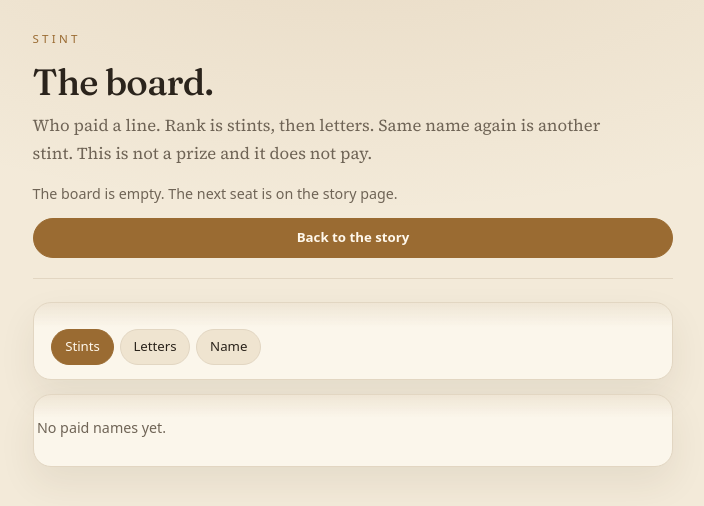
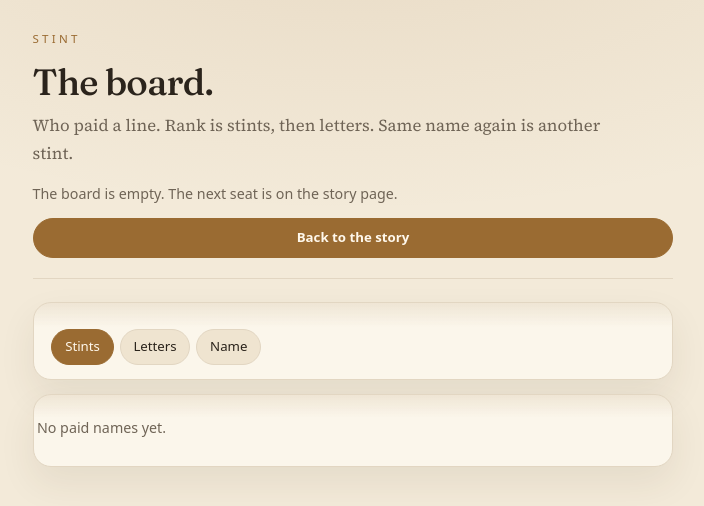
Before and after one commit to enigma-1111/stint, a website: page board.html in a window 1280 px wide. Shown: the whole page, without its empty margins (287-991 px from the left). Drawn offline with Linux system fonts and the light colour scheme; no server answers.

Commit message:
Board copy: drop the prize line.

```diff
--- a/board.html
+++ b/board.html
@@ -7,10 +7,10 @@
   <meta name="theme-color" content="#f3ead9" media="(prefers-color-scheme: light)" />
   <meta name="color-scheme" content="dark light" />
   <title>Stint — the board</title>
-  <meta name="description" content="Who has paid a line in the penny story. Rank is stints, then letters. Not a prize." />
+  <meta name="description" content="Who has paid a line in the penny story. Rank is stints, then letters." />
   <link rel="canonical" href="https://stint-tau.vercel.app/board" />
   <meta property="og:title" content="Stint — the board" />
-  <meta property="og:description" content="Who has paid a line in the penny story. Not a prize." />
+  <meta property="og:description" content="Who has paid a line in the penny story." />
   <meta property="og:url" content="https://stint-tau.vercel.app/board" />
   <meta property="og:image" content="https://stint-tau.vercel.app/og.png" />
   <meta name="twitter:card" content="summary_large_image" />
@@ -29,7 +29,7 @@
     <header class="top">
       <p class="mark">Stint</p>
       <h1 class="lede">The board.</h1>
-      <p class="sub">Who paid a line. Rank is stints, then letters. Same name again is another stint. This is not a prize and it does not pay.</p>
+      <p class="sub">Who paid a line. Rank is stints, then letters. Same name again is another stint.</p>
       <p class="census" id="census">Loading the book…</p>
       <div class="jump-row">
         <a class="btn primary small" href="/">Back to the story</a>
```
